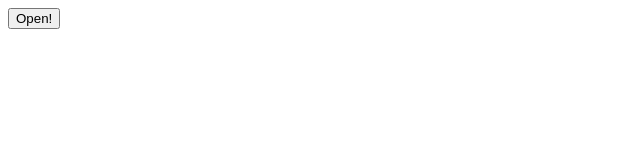
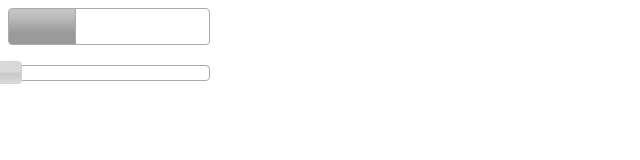
Before and after one commit to daicham/jqueryui-study, a plain HTML site: page index.html in a window 1280 px wide. Shown: the whole page, without its empty margins (0-640 px from the left). Drawn offline with Linux system fonts and the light colour scheme.

Commit message:
dotinstall #17 progressbar & slider

```diff
--- a/index.html
+++ b/index.html
@@ -7,24 +7,20 @@
   <script type="text/javascript" src="js/jquery-1.9.1.js"></script>
   <script type="text/javascript" src="js/jquery-ui-1.10.1.custom.min.js"></script>
 </head>
+<div id="bar" style="width: 200px"></div>
+<div id="slider" style="width: 200px; margin-top: 20px"></div>
 <body>
-  <button>Open!</button>
-  <div id="msg">こんにちは！</div>
   <script>
     $(function() {
-      $('button').click(function() {
-        $('#msg').dialog('open');
+      $('#bar').progressbar({
+        value: 33
       });
-     $('#msg').dialog({
-      autoOpen: false,
-      buttons: {
-        "OK": function() {
-          $(this).dialog('close');
+      $('#slider').slider({
+        slide: function(event, ui) {
+          console.log(ui.value);
+          $('#bar').progressbar('option', 'value', ui.value);
         }
-      },
-      title: "title",
-      modal: true
-     });
+      });
     });
   </script>
 </body>
```
